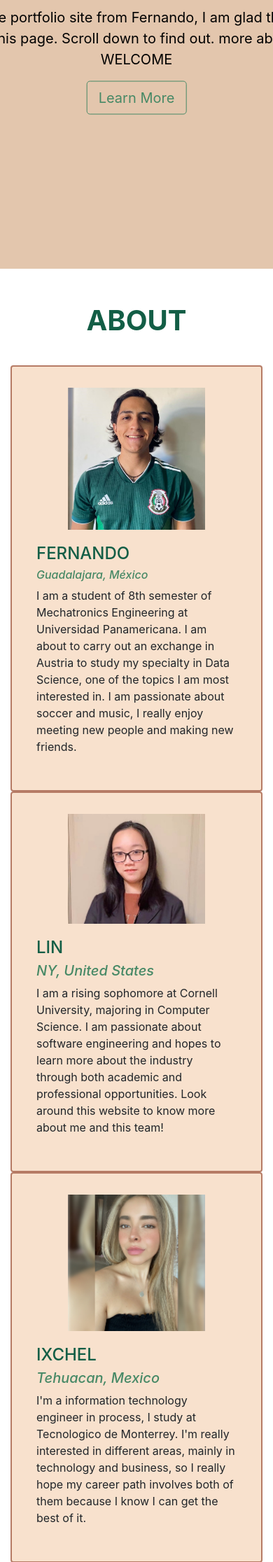
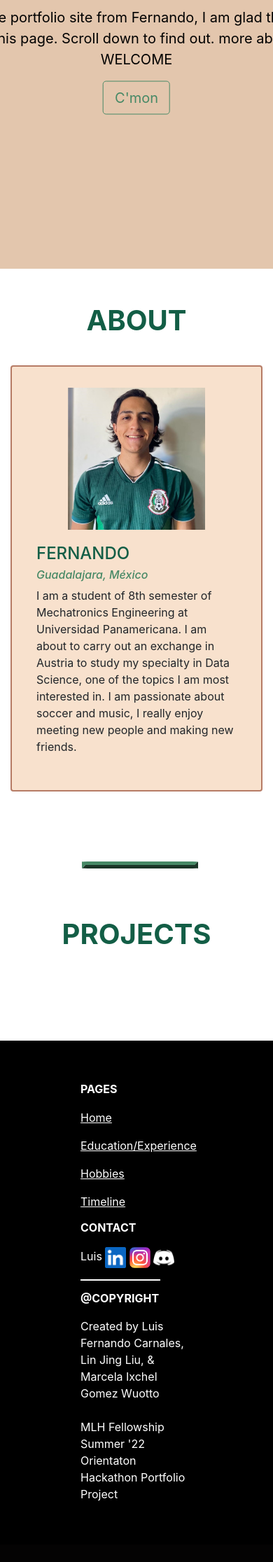
Before and after one commit to fercanalesg/project-elegant-elephant, a Flask app: page / in a window 390 px wide; the page is wider, and only the part inside the window is pictured. Shown: the part 341-2573 px from the top of that part at 70% size. After the commit the page ends 2486 px from the top of that part, so only its background shows below. Run offline with Flask 2, Linux system fonts and the light colour scheme; parts of the project's set-up code (start-up, migrations or seed data) failed here and were passed over.

Commit message:
Modified 'Learn More' button and some other stuff from html

```diff
--- a/app/templates/base.html
+++ b/app/templates/base.html
@@ -78,31 +78,6 @@
                     <img src="../static/img/discord.png" />
                   </p>
                   <hr />
-                  <p>
-                    Lin
-                    <a href="https://www.linkedin.com/in/lin-jing-l-50a6a0216/" target="_blank"
-                    rel="noopener noreferrer" >
-                      <img src="../static/img/linkedin.png" />
-                    </a>
-                    <a href="https://www.instagram.com/linjl1993/" target="_blank"
-                    rel="noopener noreferrer" >
-                      <img src="../static/img/instagram.png" />
-                    </a>
-                    <img src="../static/img/discord.png" />
-                  </p>
-                  <hr />
-                  <p>
-                    Ixchel
-                    <a href="https://www.linkedin.com/in/ixchelgowu/" target="_blank"
-                    rel="noopener noreferrer" >
-                      <img src="../static/img/linkedin.png" />
-                    </a>
-                    <a href="https://www.instagram.com/ixchelgowu/" target="_blank"
-                    rel="noopener noreferrer" >
-                      <img src="../static/img/instagram.png" />
-                    </a>
-                    <img src="../static/img/discord.png" />
-                  </p>
                 </div>
             </div>
             <div class="col-lg-3 col-md-3 col-sm-12">
--- a/app/templates/index.html
+++ b/app/templates/index.html
@@ -10,7 +10,7 @@
     <h1 class="text-uppercase font-weight-bold">Welcome!</h1>
     <p>This the portfolio site from Fernando, I am glad that you found this page. Scroll down to find out.
       more about me. WELCOME</p>
-    <a href="#about"><button class="btn btn-outline-secondary btn-lg">Learn More</button></a>
+    <a href="#about"><button class="btn btn-outline-secondary btn-lg">C'mon</button></a>
   </div>
 </header>
 <div class="about-cards" id="about">
@@ -31,7 +31,7 @@
           </div>
         </div>
       </div>
-      <div class="card col-lg-4 col-md-4 col-sm-12">
+      <!-- <div class="card col-lg-4 col-md-4 col-sm-12">
         <div class="card col-lg-12 col-md-12 col-sm-12">
           <img class="card-img-top" src="../static/img/lin.JPG" alt="Card image">
           <div class="card-body">
@@ -42,8 +42,8 @@
               professional opportunities. Look around this website to know more about me and this team!</p>
           </div>
         </div>
-      </div>
-      <div class="card col-lg-4 col-md-4 col-sm-12">
+      </div> -->
+      <!-- <div class="card col-lg-4 col-md-4 col-sm-12">
         <div class="card col-lg-12 col-md-12 col-sm-12">
           <img class="card-img-top" src="../static/img/ixchel.png" alt="Card image">
           <div class="card-body">
@@ -54,7 +54,7 @@
               path involves both of them because I know I can get the best of it. </p>
           </div>
         </div>
-      </div>
+      </div> -->
     </div>
   </div>
 </div>
@@ -78,7 +78,7 @@
           </p>
         </div>
       </div>
-      <div class="carousel-item active">
+      <!-- <div class="carousel-item active">
         <a href="https://github.com/LinJing-Liu/YHackProject" target="_blank" rel="noopener noreferrer">
           <img class="d-block w-100"
             src="https://media.istockphoto.com/photos/someone-taking-picture-of-own-plate-with-mobile-phone-picture-id576736730?k=20&m=576736730&s=170667a&w=0&h=itWuTdWyYQInEmYe1pBGzlTEGhAwNY_Nl34du2Q9lJY="
@@ -90,8 +90,8 @@
               purpose of the app is to make more people become aware of the issue of food waste.</p>
           </div>
         </a>
-      </div>
-      <div class="carousel-item dark-mode">
+      </div> -->
+      <!-- <div class="carousel-item dark-mode">
         <img class="d-block w-100" src="../static/img/educational system.png" alt="Third slide">
         <div class="carousel-caption d-none d-md-block" style="color: black; background-color: rgb(255, 255, 255, 0.9); padding: 10px;">
           <h5>Educational System (Ixchel)</h5>
@@ -99,7 +99,7 @@
             educational system where teachers and students can login and have access to grades, schedules, payments,
             groups and more related to the university. </p>
         </div>
-      </div>
+      </div> -->
     </div>
     <a class="carousel-control-prev" href="#carouselExampleIndicators" role="button" data-slide="prev">
       <span class="carousel-control-prev-icon" aria-hidden="true"></span>
```
Also changed, not shown: docker-compose.prod.yml (line endings or trailing spaces).
